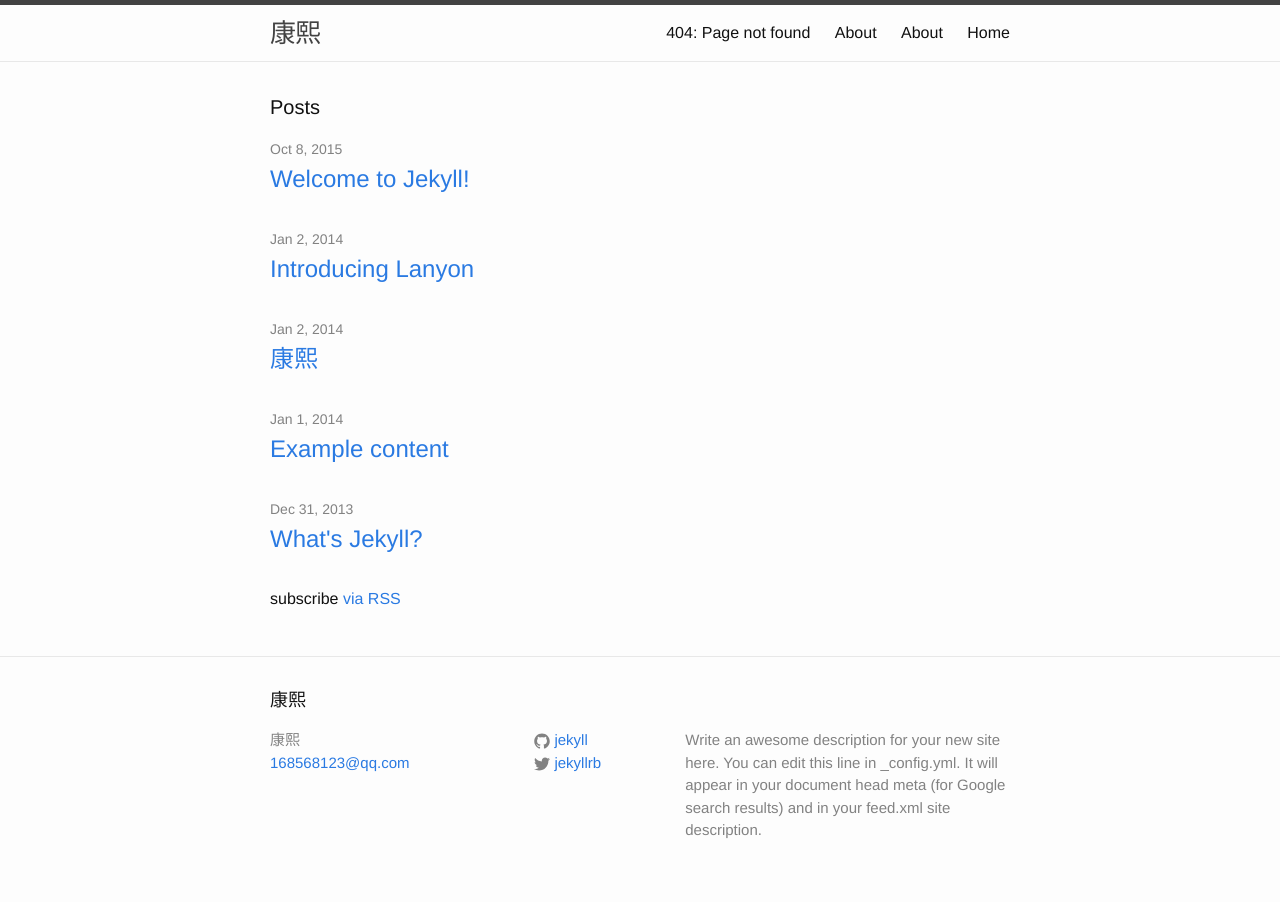
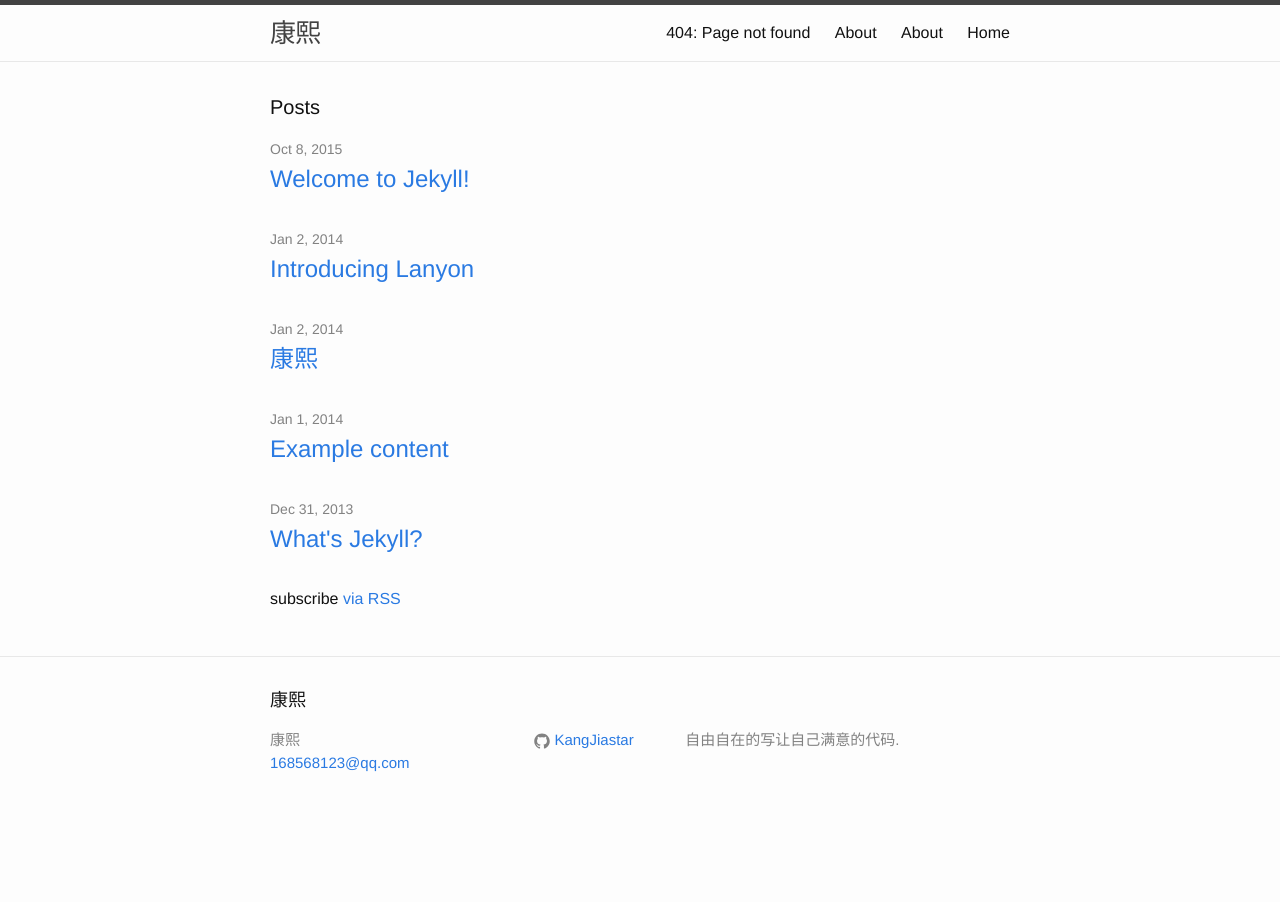
Before and after one commit to kangJiastar/kangJiastar.github.io, a Jekyll site: the page built from index.html, in a window 1280 px wide. Built offline with Jekyll 4.4.1, drawn with Linux system fonts in a browser that asks for light colours.

Commit message:
更改描述

```diff
--- a/_config.yml
+++ b/_config.yml
@@ -2,13 +2,11 @@
 title: 康熙
 email: 168568123@qq.com
 description: > # this means to ignore newlines until "baseurl:"
-  Write an awesome description for your new site here. You can edit this
-  line in _config.yml. It will appear in your document head meta (for
-  Google search results) and in your feed.xml site description.
-baseurl: "" # the subpath of your site, e.g. /blog/
-url: "http://yourdomain.com" # the base hostname & protocol for your site
-twitter_username: jekyllrb
-github_username:  jekyll
+  自由自在的写让自己满意的代码.
+baseurl: "http://kangjiastar.github.io/" # the subpath of your site, e.g. /blog/
+url: "http://kangjiastar.github.io/" # the base hostname & protocol for your site
+
+github_username:  KangJiastar
 
 # Build settings
 markdown: kramdown
```
